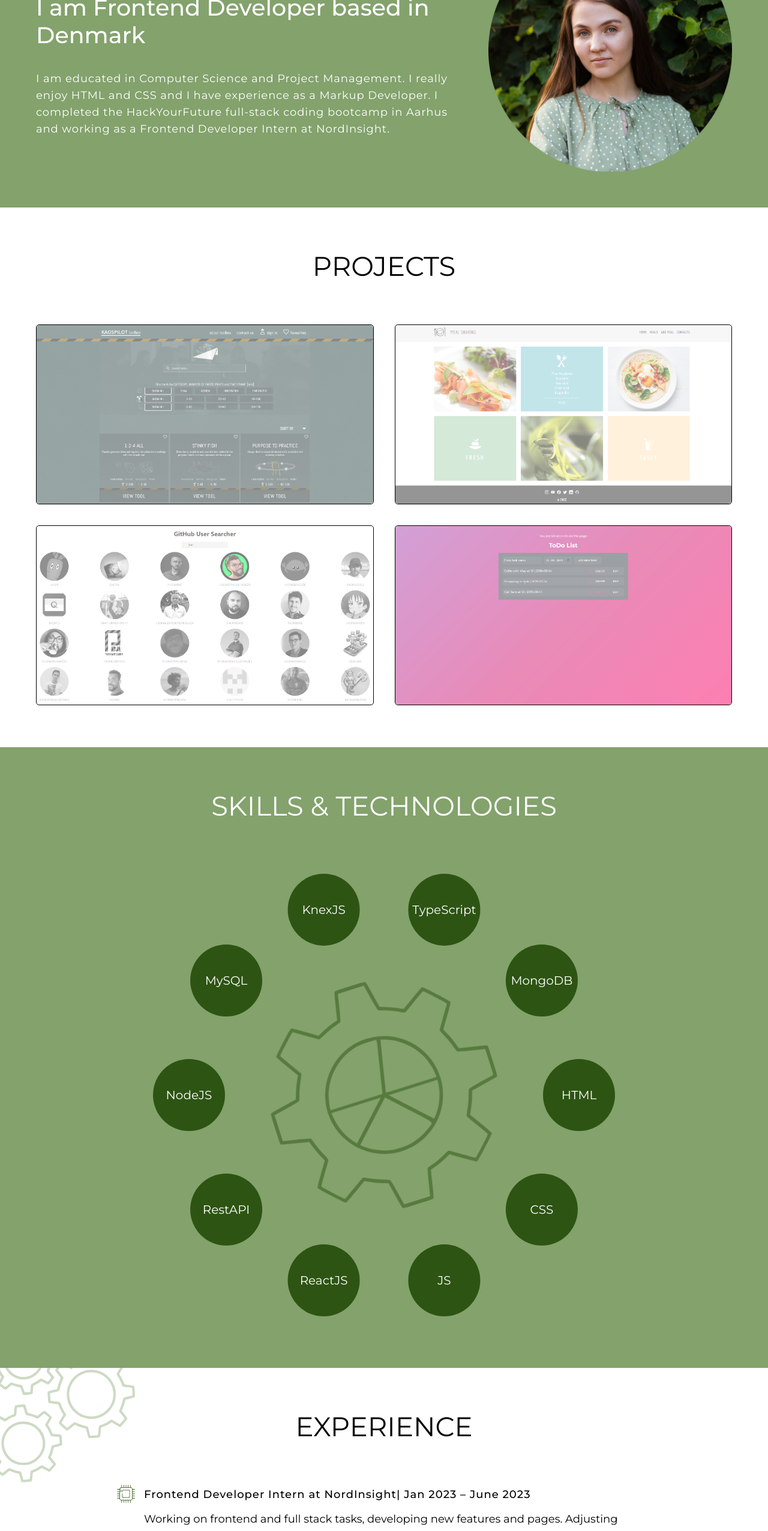
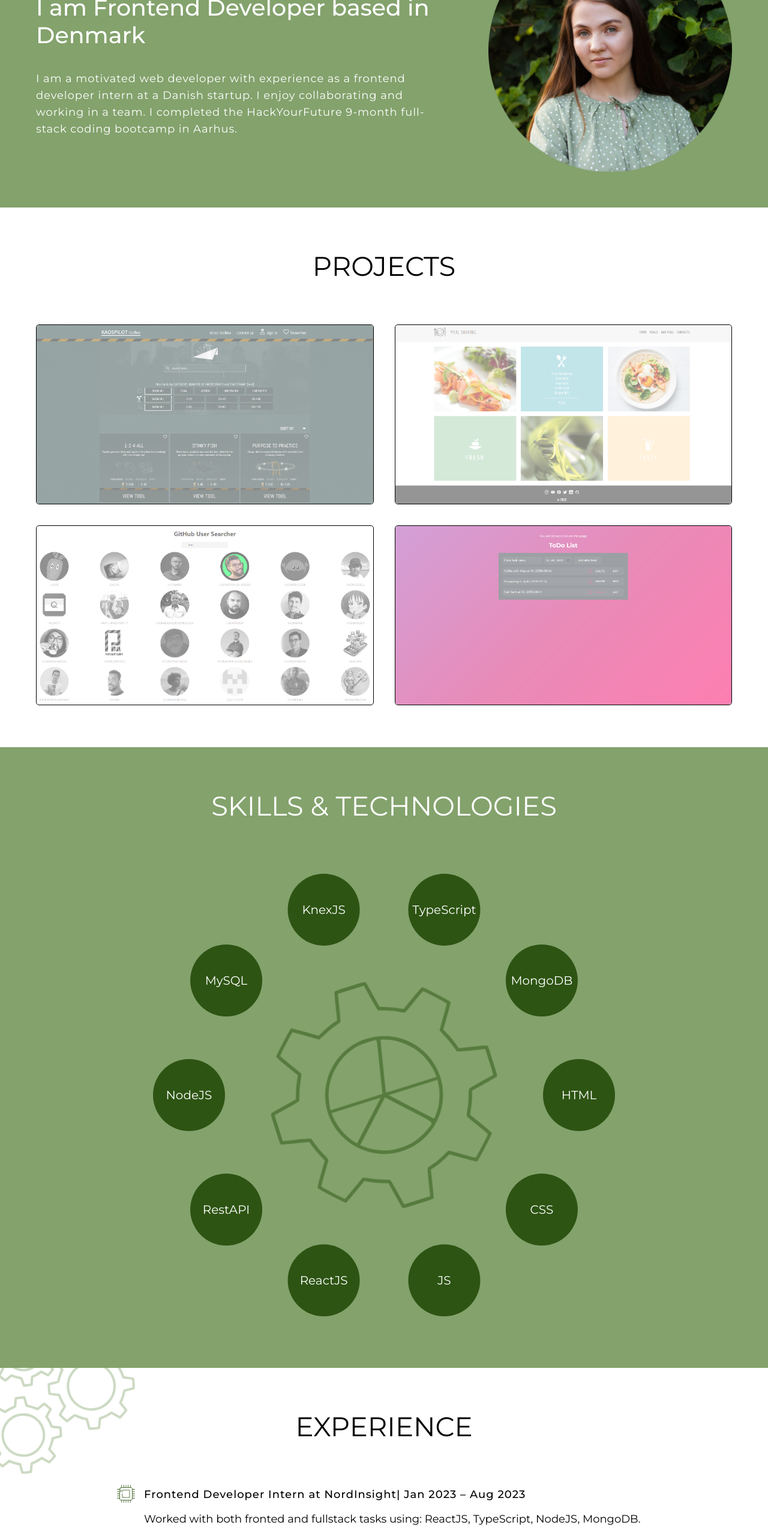
Before and after one commit to oleksandra-lavryk/oleksandra-lavryk-portfolio, a React (Create React App) app in the folder oleksandra-lavryk-portfolio/: page / in a window 1280 px wide. Shown: the part 234-2787 px from the top of the page at 60% size. Built offline with nearby package versions, Linux system fonts and the light colour scheme.

Commit message:
updated information

```diff
--- a/oleksandra-lavryk-portfolio/src/components/Contacts/Contacts.jsx
+++ b/oleksandra-lavryk-portfolio/src/components/Contacts/Contacts.jsx
@@ -8,7 +8,6 @@ export default function Contacts() {
     <section id="contacts-section">
       <h2>{t("contacts")}</h2>
       <div className="phone-address-wrapper">
-        <a href="tel:+4550280082">+45 50 28 00 82</a>
         <p>{t("contacts-address")}</p>
       </div>
       <div className="contacts-social-icons">
--- a/oleksandra-lavryk-portfolio/src/trans/en.json
+++ b/oleksandra-lavryk-portfolio/src/trans/en.json
@@ -9,7 +9,7 @@
   "technologies": "Technologies",
   "about-title-first": "Hi, My name is Oleksandra",
   "about-title-second": "I am Frontend Developer based in Denmark",
-  "about-text": "I am educated in Computer Science and Project Management. I really enjoy HTML and CSS and I have experience as a Markup Developer. I completed the HackYourFuture full-stack coding bootcamp in Aarhus and working as a Frontend Developer Intern at NordInsight.",
+  "about-text": "I am a motivated web developer with experience as a frontend developer intern at a Danish startup. I enjoy collaborating and working in a team.  I completed the HackYourFuture 9-month full-stack coding bootcamp in Aarhus.",
   "university": "Kyiv National University of Civil Engineering and Architecture",
 
   "university-first": "HackYourFuture Denmark, Web Development",
@@ -23,10 +23,10 @@
   "university-third-specoalization": "Faculty of Automation and Information Technology. Bachelor degree.",
 
   "experience-title-first": "Frontend Developer Intern at NordInsight",
-  "experience-month-first": "Jan 2023 – June 2023",
-  "experience-info-first": "Working on frontend and full stack tasks, developing new features and pages. Adjusting existing functionality to the new data model.",
+  "experience-month-first": "Jan 2023 – Aug 2023",
+  "experience-info-first": "Worked with both fronted and fullstack tasks using: ReactJS, TypeScript, NodeJS, MongoDB. Developed possibility for user save preferred text size on the website and infinite scroll for search result. Created page for admin to manage users access to the website. Adjusted existing functionality to the new data model.",
 
   "experience-title-second": "Markup Developer",
   "experience-month-second": "Feb 2020 – Mar 2022",
-  "experience-info-second": "HTML/CSS coding using OpenCart and WordPress templates. I was responsible for changing styles and layouts for OpenCart or WordPress themes following the design developed in Photoshop or Figma."
+  "experience-info-second": "HTML/CSS coding using OpenCart and WordPress templates. I was responsible for changing styles and layouts for OpenCart or WordPress themes following the design developed in Photoshop or Figma. I managed content of the websites and made adjustments in admin panel settings."
 }
--- a/oleksandra-lavryk-portfolio/src/trans/ua.json
+++ b/oleksandra-lavryk-portfolio/src/trans/ua.json
@@ -9,7 +9,7 @@
   "technologies": "Технології",
   "about-title-first": "Привіт, мене звати Олександра",
   "about-title-second": "Я Frontend Developer, зараз живу в Данії",
-  "about-text": "Я бакалавр комп'ютерних наук та магістр в галузі управління проектами. Мені дуже подобаються HTML та CSS і я маю досвід роботи як Markup Developer. Я завершила курси програмування HackYourFuture в Орхусі та зараз працюю як Frontend Developer Intern в компанії NordInsight.",
+  "about-text": "Я завершила курси програмування HackYourFuture в Орхусі та маю досвід стажування як Frontend Developer в данському стартапі.",
   "university": "Київський національний університет будівництва і архітектури",
 
   "university-first": "HackYourFuture Denmark, курс програмування full-stack",
@@ -23,8 +23,8 @@
   "university-third-specoalization": "Факультет автоматизації і інформаційних технологій. Напрям підготовки Комп'ютерні науки. Ступінь бакалавра.",
 
   "experience-title-first": "Frontend Developer Intern в компанії NordInsight",
-  "experience-month-first": "01/2023 – 06/2023",
-  "experience-info-first": "В мої обов'язки входило розробка нових функцій та сторінок, а також рефакторинг нявного функціоналу відповідно до змін моделі даних.",
+  "experience-month-first": "01/2023 – 08/2023",
+  "experience-info-first": "Виконувала fronted та fullstack задачі використовуючи: ReactJS, TypeScript, NodeJS, MongoDB. Розробляла можливість для користувача зберігати налаштування бажаного розмір тексту на веб-сайті та вдосконалювала відображення великої кількості результатів пошуку. Стоврила сторінку для адміністратора для керування доступом користувачів до веб-сайту. Змінювала існуючий функціонал відповідно до нової моделі даних.",
 
   "experience-title-second": "Markup Developer",
   "experience-month-second": "02/2020 – 03/2022",
```
